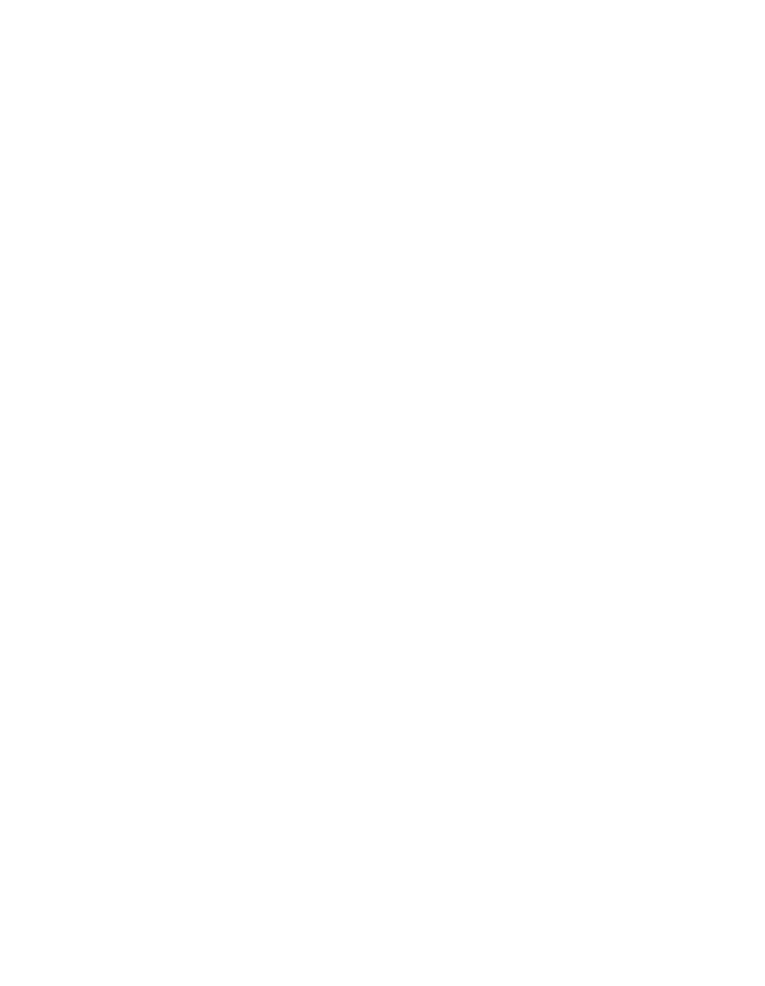
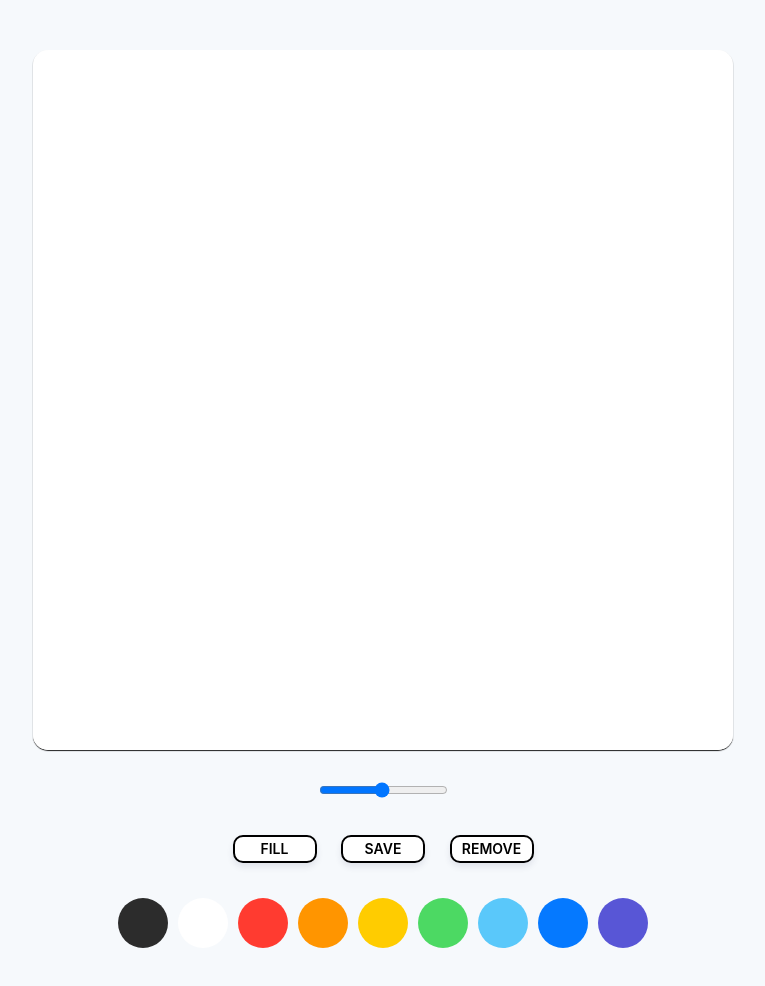
Before and after one commit to Lee-Sang-Beom/MyPaintBrush, a plain HTML site: page index.html in a window 1280 px wide. Shown: the whole page, without its empty margins (257-1022 px from the left). Before the commit the page ends 800 px from the top, so only its background shows below. Drawn offline with Linux system fonts and the light colour scheme.

Commit message:
make canvas

```diff
--- a/app.js
+++ b/app.js
@@ -0,0 +1,146 @@
+const canvas = document.querySelector("#jsCanvas");
+const ctx = canvas.getContext('2d');
+const colors = document.querySelectorAll(".jsColor");
+const range = document.querySelector("#jsRange");
+const mode = document.querySelector("#jsMode");
+const saveBtn = document.querySelector("#jsSave");
+const removeBtn = document.querySelector("#jsRemove");
+
+const INITIAL_COLOR = "#2c2c2c";
+const CANVAS_SIZE = 700;
+
+canvas.width = CANVAS_SIZE;
+canvas.height = CANVAS_SIZE;
+
+ctx.fillStyle = "white";
+ctx.fillRect(0,0,CANVAS_SIZE,CANVAS_SIZE); // Initial canvas bgcolor
+
+ctx.strokeStyle = INITIAL_COLOR; // Default line color
+ctx.lineWidth = 2.5; // Default line width
+ctx.fillStyle = INITIAL_COLOR; // Default fill color
+
+let painting = false;
+let filling = false;
+
+function startPainting(event){
+    if(event.which != 1){
+        painting = false;
+    }else{
+        if(filling === false){
+            painting = true;
+        }
+    }
+
+}
+
+function stopPainting(){
+    painting = false;
+}
+
+function onMouseMove(event){
+    // Bring mouse point offset
+    const x = event.offsetX;
+    const y = event.offsetY;
+
+    if(!painting){
+        // Painting is false : recode path
+        ctx.beginPath();
+        ctx.moveTo(x,y);
+    }else{
+        // Painting is true : painting line
+        ctx.lineTo(x,y);
+        ctx.stroke();
+    }
+}
+
+function onMouseDown(event){
+    // Mouse click down event listener
+    painting = true;
+}
+
+function handleColorClick(event){
+    // Canvas background color setting
+    const color = event.target.style.backgroundColor;
+    ctx.strokeStyle = color;
+    ctx.fillStyle = ctx.strokeStyle;
+}
+
+function handleRangeClick(event){
+    // line thickness adjustment
+    const range = event.target.value;
+    ctx.lineWidth = range;
+}
+
+function handleModeClick(event){
+    // Draw mode settings : FILL / PAINT
+    if(filling){
+        filling = false;
+        mode.innerText = "FILL" // Change text
+    }else{
+        filling = true;
+        mode.innerText= "PAINT";
+    }
+}
+
+function handleCanvasClick(event){
+    if(filling){
+        // Give background color
+        ctx.fillRect(0,0,CANVAS_SIZE,CANVAS_SIZE);
+    }
+}
+
+function handleCM(event){
+    // Disable Contextmenu
+    event.preventDefault();
+}
+
+function handleSaveClick(event){
+    // Save Canvas
+    const img = canvas.toDataURL("image/png");
+    const link = document.createElement("a");
+
+    link.href = img;
+    link.download = "PAINTJS[EXPORT]";
+
+    link.click();
+}
+
+function handleRemoveClick(event){
+    // Delete entire picture on canvas
+    ctx.clearRect(0,0,CANVAS_SIZE,CANVAS_SIZE);
+}
+
+if(canvas){
+    // Sign up eventListener
+    canvas.addEventListener("mousemove",onMouseMove);
+    canvas.addEventListener("mousedown",startPainting);
+    canvas.addEventListener("mouseup",stopPainting);
+    canvas.addEventListener("mouseleave",stopPainting);
+    canvas.addEventListener("click",handleCanvasClick);
+    canvas.addEventListener("contextmenu", handleCM);
+}
+
+if(colors){
+    // Change color
+    colors.forEach(color=>color.addEventListener("click", handleColorClick));
+}
+
+if(range){
+    // Change line thickness
+    range.addEventListener("input", handleRangeClick)
+}
+
+if(mode){
+    // Fill canvas
+    mode.addEventListener("click", handleModeClick);
+}
+
+if(saveBtn){
+    // Save image
+    saveBtn.addEventListener("click", handleSaveClick);
+}
+
+if(removeBtn){
+    // remove
+    removeBtn.addEventListener("click", handleRemoveClick);
+}
--- a/index.html
+++ b/index.html
@@ -4,10 +4,35 @@
     <meta charset="UTF-8">
     <meta http-equiv="X-UA-Compatible" content="IE=edge">
     <meta name="viewport" content="width=device-width, initial-scale=1.0">
-    <link rel = "stylesheet" href="style.css">
+    <link rel="stylesheet" href="style.css">
     <title>PaintJS</title>
 </head>
 <body>
+    <canvas class="canvas" id="jsCanvas"></canvas>
+    <div class="controls">
+
+        <div class="controls_range">
+            <input type="range" id="jsRange" min="0.1" max="10" value="5" step="0.1">
+        </div>
+
+        <div class="controls_btns">
+            <button id="jsMode">FILL</button>
+            <button id="jsSave">SAVE</button>
+            <button id="jsRemove">REMOVE</button>
+        </div>
+
+        <div class="controls_colors" id="jsColors">
+            <div class="controls_color jsColor" style="background-color: #2c2c2c;"></div>
+            <div class="controls_color jsColor" style="background-color: white;"></div>
+            <div class="controls_color jsColor" style="background-color: #FF3B30;"></div>
+            <div class="controls_color jsColor" style="background-color: #ff9500;"></div>
+            <div class="controls_color jsColor" style="background-color: #FFCC00;"></div>
+            <div class="controls_color jsColor" style="background-color: #4CD963;"></div>
+            <div class="controls_color jsColor" style="background-color: #5AC8FA;"></div>
+            <div class="controls_color jsColor" style="background-color: #0579FF;"></div>
+            <div class="controls_color jsColor" style="background-color: #5856D6;"></div>
+        </div>
+    </div>
     <script src = "app.js"></script>
 </body>
 </html>
--- /dev/null
+++ b/reset.css
@@ -0,0 +1,43 @@
+html, body, div, span, applet, object, iframe,
+h1, h2, h3, h4, h5, h6, p, blockquote, pre,
+a, abbr, acronym, address, big, cite, code,
+del, dfn, em, img, ins, kbd, q, s, samp,
+small, strike, strong, sub, sup, tt, var,
+b, u, i, center,
+dl, dt, dd, ol, ul, li,
+fieldset, form, label, legend,
+table, caption, tbody, tfoot, thead, tr, th, td,
+article, aside, canvas, details, embed,
+figure, figcaption, footer, header, hgroup,
+menu, nav, output, ruby, section, summary,
+time, mark, audio, video {
+	margin: 0;
+	padding: 0;
+	border: 0;
+	font-size: 100%;
+	font: inherit;
+	vertical-align: baseline;
+}
+/* HTML5 display-role reset for older browsers */
+article, aside, details, figcaption, figure,
+footer, header, hgroup, menu, nav, section {
+	display: block;
+}
+body {
+	line-height: 1;
+}
+ol, ul {
+	list-style: none;
+}
+blockquote, q {
+	quotes: none;
+}
+blockquote:before, blockquote:after,
+q:before, q:after {
+	content: '';
+	content: none;
+}
+table {
+	border-collapse: collapse;
+	border-spacing: 0;
+}
--- a/style.css
+++ b/style.css
@@ -0,0 +1,65 @@
+@import "reset.css";
+
+body{
+    background-color: #F6F9FC;
+    font-family : -apple-system, BlinkMacSystemFont, 'Segoe UI', Roboto, Oxygen, Ubuntu, Cantarell, 'Open Sans', 'Helvetica Neue', sans-serif;
+    display : flex;
+    flex-direction : column;
+    align-items: center;
+    padding: 50px 0px;
+}
+
+.canvas{
+    width: 700px;
+    height: 700px;
+    background-color: white;
+    border-radius: 15px;
+    box-shadow: 0 1px 1px #1f1f1f;
+}
+
+.controls{
+    margin-top : 30px;
+    display : flex;
+    flex-direction: column;
+    align-items: center;
+
+}
+
+.controls .controls_colors{
+    display : flex;
+}
+
+.controls_btns{
+    margin-bottom : 30px;
+}
+
+.controls_btns button{
+   all : unset;
+   cursor: pointer;
+   background-color : white;
+   padding : 5px 10px;
+   margin: 5px 10px;
+   width: 60px;
+   text-align: center;
+   border-radius: 10px;
+   box-shadow: 0 4px 6px rgba(50,50,93,0.1);
+   border : 2px solid black;
+   font-weight: 600;
+   font-size: 14px;
+}
+
+.controls_btns button:active{
+    transform: scale(0.98);
+}
+
+.controls_color{
+    width: 50px;
+    height: 50px;
+    border-radius: 25px;
+    cursor: pointer;
+    margin : 0px 5px;
+}
+
+.controls .controls_range{
+    margin-bottom : 30px;
+}
```
